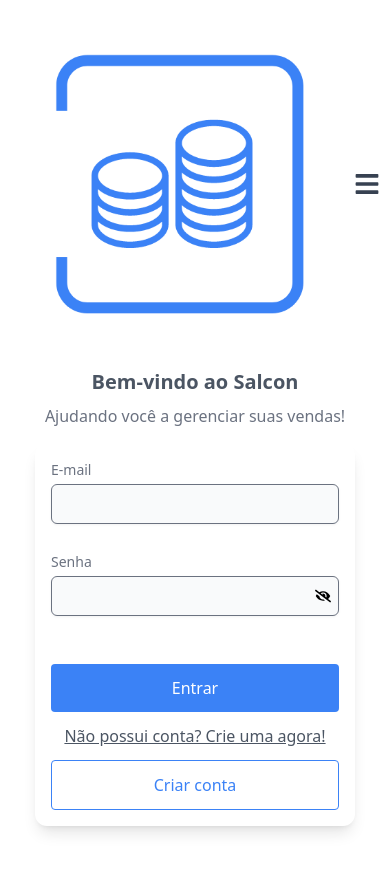
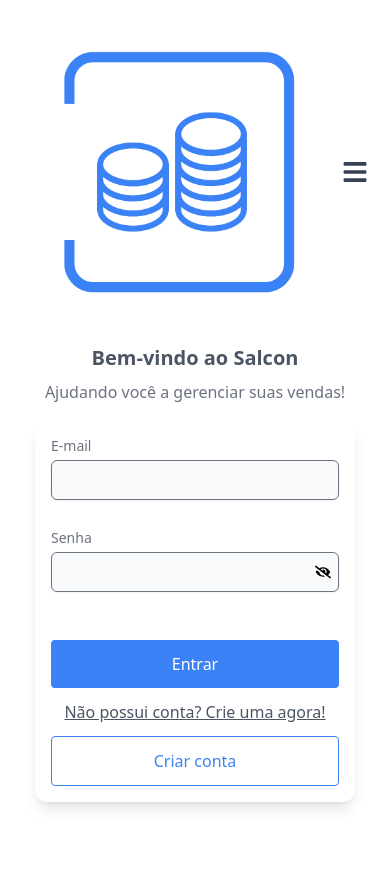
Before and after one commit to brunodassisf/Salcon, a Next.js app: page / in a window 390 px wide. Shown: the top 872 px of the page. Built offline with nearby package versions, Linux system fonts and the light colour scheme.

Commit message:
ajustes de classes no header

```diff
--- a/src/common/components/Header/Header.tsx
+++ b/src/common/components/Header/Header.tsx
@@ -15,7 +15,7 @@
   return (
     <header className="bg-white">
       <nav
-        className="mx-auto flex max-w-7xl items-center justify-between py-3 lg:px-3"
+        className="mx-auto flex max-w-7xl items-center justify-between p-3"
         aria-label="Global"
       >
         <div className="flex lg:flex-1">
```
